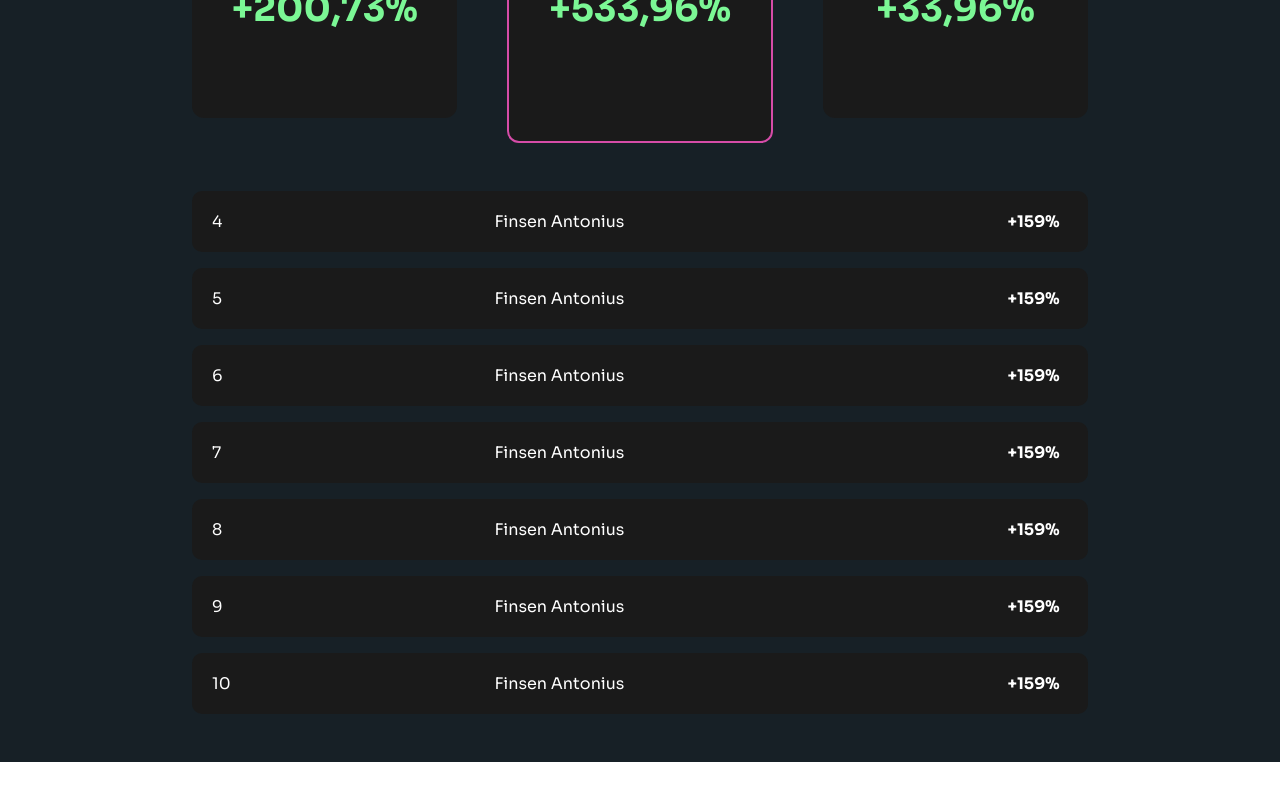
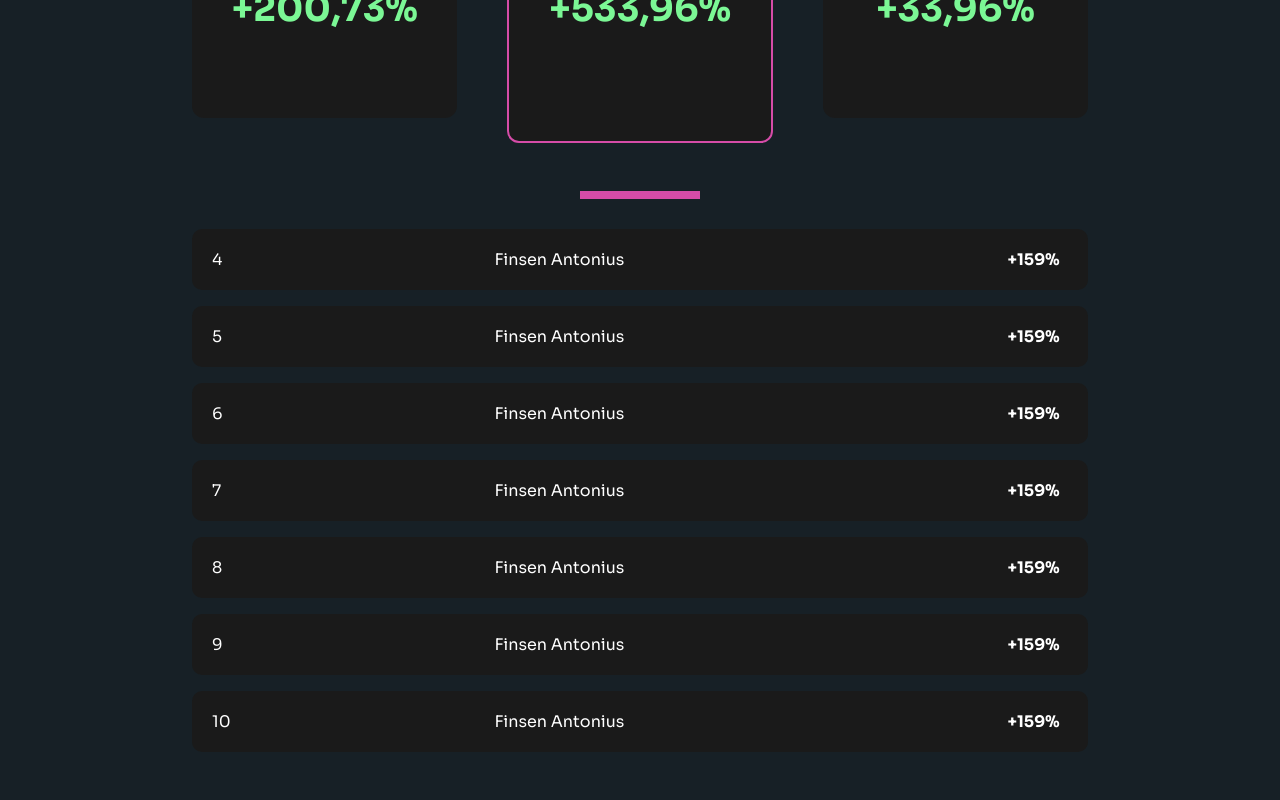
Before and after one commit to eternityfutures/eternity-campaign, a Next.js app: page /trading-competition in a window 1280 px wide. Shown: the part 3666-4466 px from the top of the page. Before the commit the page ends 4428 px from the top, so only its background shows below. Built offline with nearby package versions, Linux system fonts and the light colour scheme; no server answers.

Commit message:
add pink bar on leaderboard

```diff
--- a/pages/trading-competition.js
+++ b/pages/trading-competition.js
@@ -270,6 +270,7 @@ const LeaderboardList = styled.div`
   @media (max-width: 768px) {
    flex-direction: column;
    gap: 30px;
+   margin: 1.5rem 0;
   }
 `
 
@@ -341,6 +342,12 @@ const ProfitText = styled.p`
 
 const OtherLeaderboardList = styled.div`
 
+`
+
+const PinkBar = styled.div`
+  border-top: 8px solid #D64CA8;
+  width: 120px;
+  margin: 30px auto;
 `
 
 export default function Home() {
@@ -606,6 +613,8 @@ export default function Home() {
 
           </LeaderboardList>
 
+          <PinkBar />
+
           <OtherLeaderboardList>
             <OtherLeaderboardCard rank='4' name='Finsen Antonius' gain="+159%" />
             <OtherLeaderboardCard rank='5' name='Finsen Antonius' gain="+159%" />
```
